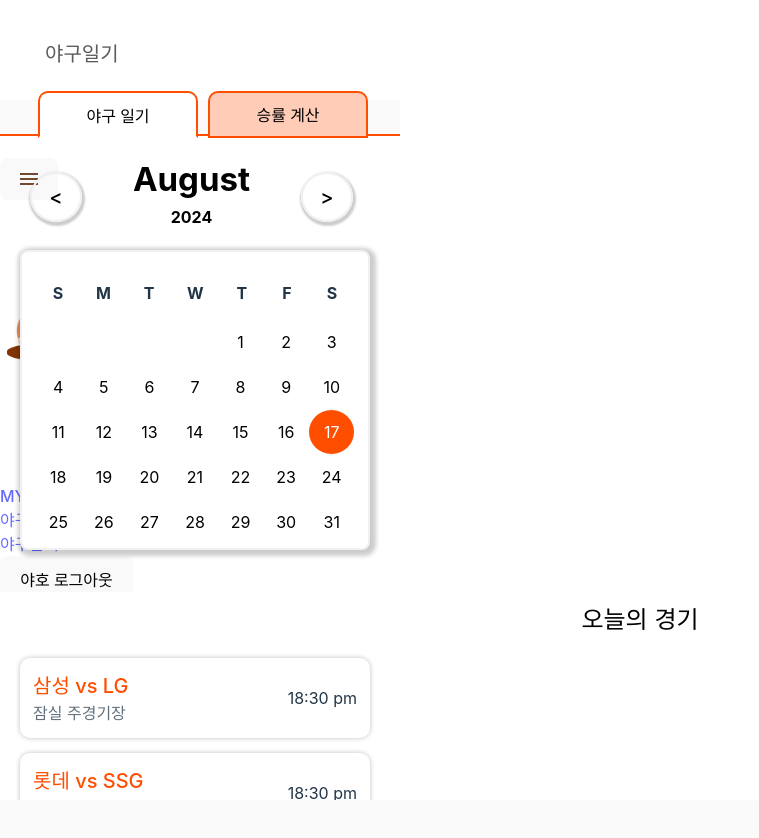
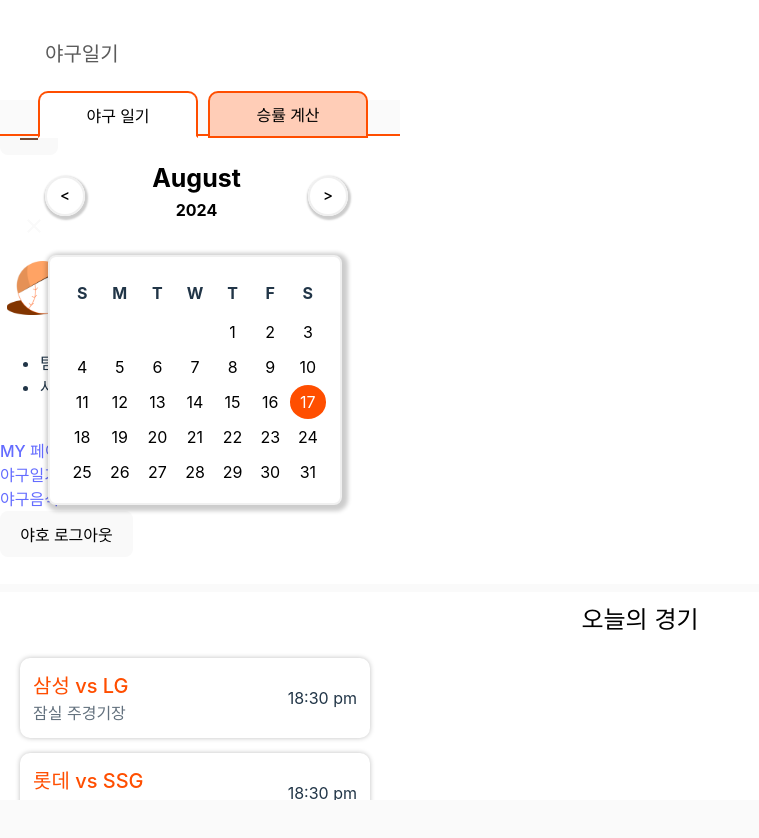
Before and after one commit to YahoProject/Yaho_FrontEnd, a React (Vite) app: page /calendar in a window 1280 px wide. Shown: the top 838 px of the page, without its empty margins (0-759 px from the left). Built offline with nearby package versions, Linux system fonts and the light colour scheme; no server answers; the HTML template or start-up script is replaced by a standard one.

Commit message:
Update CustomCalendar.css

```diff
--- a/src/styles/CustomCalendar.css
+++ b/src/styles/CustomCalendar.css
@@ -1,15 +1,12 @@
 .custom-calendar-wrapper{
   background-color: white;
-  padding-top:50px;
-  margin-top:-160px;
-  padding-bottom:20px;
   padding-right:20px;
   padding-left:20px;
 }
 .custom-calendar {
   position:absolute;
   display:flex;
-  height:360px;
+  height:320px;
   width: 100%;
   max-width: 370px;
   top:120px;
@@ -21,12 +18,12 @@
 .calendar-header {
   position:absolute;
   display: flex;
-  top:30px;
-  max-width:390px;
+  top:25px;
+  max-width:370px;
   width:90%;
-  left:15px;
+  left:20px;
   align-items: center;
-  padding: 5px;
+  padding:15px;
   color:black;
 }
 .calendar-header button{
@@ -46,13 +43,12 @@
 
 /* 달력 제목 */
 .calendar-title {
-  font-size: 20px;
   font-weight: bold;
   text-align: center;
 }
 
 .calendar-title__month {
-  font-size: 33px;
+  font-size: 25px;
 }
 
 .calendar-title__year {
@@ -77,15 +73,16 @@
   border: 2px solid #f0f0f0;
   border-radius: 50%;
   box-shadow: 1px 2px 2px 2px rgba(0, 0, 0, 0.2);
-  font-size: 20px;
-  width: 50px;
-  height: 50px;
+  font-size: 15px;
+  width: 10px;
+  height: 40px;
   display: flex;
   cursor: pointer;
   align-items: center;
   justify-content: center;
   margin-top:10px;
 }
+
 
 /* (요일) */
 .calendar-weekdays {
@@ -98,7 +95,7 @@
 .calendar-weekday {
   font-weight: bold;
   text-align: center;
-  padding: 15px;
+  padding: 10px;
 
 }
 
@@ -116,7 +113,7 @@
   display: flex;
   align-items: center;
   justify-content: center;
-  padding: 10px;
+  padding: 5px;
 }
 
 .calendar-day.today {
```
